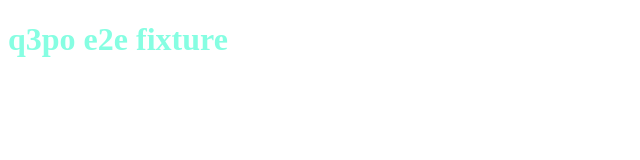
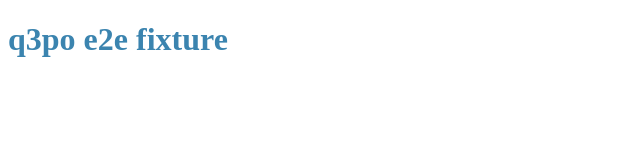
Before and after one commit to inspiration-q3po/q3po-e2e-fixture, a plain HTML site: page site/index.html in a window 1280 px wide. Shown: the whole page, without its empty margins (0-640 px from the left). Drawn offline with Linux system fonts and the light colour scheme.

Commit message:
Set the accent color to #3b84af

```diff
--- a/site/theme.css
+++ b/site/theme.css
@@ -1,5 +1,5 @@
 :root {
-  --accent: #86fee2;
+  --accent: #3b84af;
 }
 
 h1 {
```
